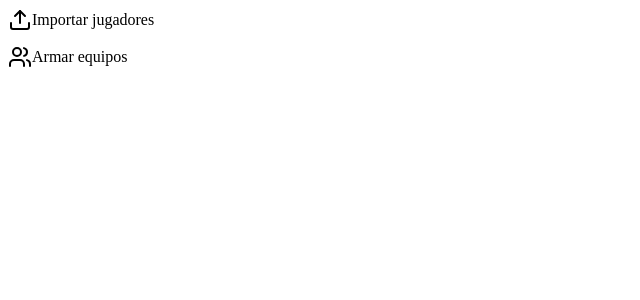
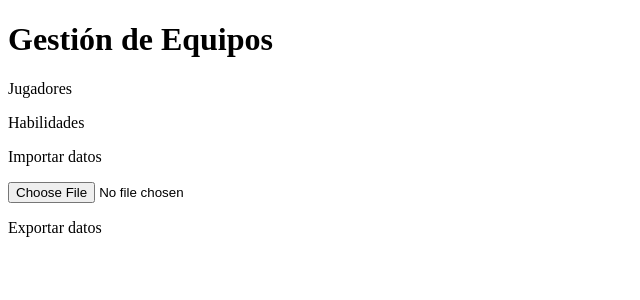
Before and after one commit to bragonip/teams-builder, a React (Vite) app: page / in a window 1280 px wide. Shown: the top 300 px of the page, without its empty margins (0-640 px from the left). Built offline with nearby package versions, Linux system fonts and the light colour scheme.

Commit message:
nueva interface

```diff
--- a/src/App prod.jsx
+++ b/src/App prod.jsx
@@ -215,12 +215,6 @@ const App = () => {
                         </div>
                     </div>
                 )}
-                {Object.keys(skillImportance).length > 0 && (
-                  <SkillImportanceControls
-                    skillImportance={skillImportance}
-                    onImportanceChange={setSkillImportance}
-                  />
-                )}
             </div>
 
 
--- a/src/App.jsx
+++ b/src/App.jsx
@@ -1,255 +1,426 @@
-import React, { useEffect, useState } from 'react';
-import { Upload, Users, Check } from 'lucide-react';
-import Papa from 'papaparse';
-import './App.css';
-import SkillImportanceControls from './components/SkillImportanceControls';
+import React, { useState, useEffect } from 'react';
 
 const App = () => {
-    const [allPlayers, setAllPlayers] = useState([]);
-    const [selectedPlayers, setSelectedPlayers] = useState([]);
-    const [skillImportance, setSkillImportance] = useState({});
-    const [teams, setTeams] = useState({ team1: [], team2: [] });
-    const [error, setError] = useState(null);
+    // Estados para la navegación
+    const [screen, setScreen] = useState('main');
+    const [message, setMessage] = useState('');
 
-    const setAppHeight = () => {
-        const app = document.querySelector('.app');
-        if (app) app.style.height = `${window.innerHeight}px`;
+    // Estados para los datos
+    const [skills, setSkills] = useState({});
+    const [players, setPlayers] = useState([]);
+
+    // Estados para selección actual
+    const [currentPlayer, setCurrentPlayer] = useState(null);
+    const [currentSkill, setCurrentSkill] = useState('');
+
+    // Estados para creación de nuevos elementos
+    const [creatingPlayer, setCreatingPlayer] = useState(false);
+    const [creatingSkill, setCreatingSkill] = useState(false);
+    const [newPlayerName, setNewPlayerName] = useState("");
+    const [newPlayerCategory, setNewPlayerCategory] = useState("");
+    const [newSkillName, setNewSkillName] = useState("");
+
+    // Importar datos desde JSON
+    const importSkillsFromJSON = (jsonString) => {
+        try {
+            // Parsea el JSON a objeto JavaScript
+            const importedSkills = JSON.parse(jsonString);
+
+            // Actualiza el objeto skills
+            setSkills(importedSkills);
+
+            // Actualiza la lista de jugadores
+            const updatedPlayers = updatePlayersList(importedSkills);
+            setPlayers(updatedPlayers);
+
+            setMessage("Datos importados correctamente");
+            return true;
+        } catch (error) {
+            setMessage("Error al importar JSON: " + error.message);
+            return false;
+        }
     };
 
-    const handleFileImport = (event) => {
-        const file = event.target.files[0];
-        if (!file) return;
+    // Actualizar lista de jugadores basado en las habilidades
+    const updatePlayersList = (skillsData = skills) => {
+        // Set para evitar duplicados
+        const uniquePlayers = new Set();
 
-        Papa.parse(file, {
-            header: true,
-            skipEmptyLines: true,
-            complete: (results) => {
-                if (results.data.length <= 1) {
-                    setError("El archivo CSV está vacío o no tiene jugadores");
+        // Recorre todas las habilidades
+        Object.values(skillsData).forEach(playersInSkill => {
+            playersInSkill.forEach(player => {
+                // Usamos JSON.stringify para convertir el objeto en string y poder compararlo
+                uniquePlayers.add(JSON.stringify(player));
+            });
+        });
+
+        // Convierte de nuevo a objetos
+        const updatedPlayers = Array.from(uniquePlayers).map(playerStr => JSON.parse(playerStr));
+        return updatedPlayers;
+    };
+
+    // Agregar un nuevo jugador
+    const addPlayer = () => {
+        if (!newPlayerName || !newPlayerCategory) {
+            setMessage("Nombre y categoría son obligatorios");
             return;
         }
 
-                const columns = Object.keys(results.data[0]);
-                // Fix: Correct filter logic for player columns
-                const playerColumns = columns.filter(col =>
-                    col !== 'Jugador' && col !== 'categoria' && col !== 'Categoria'
+        const newPlayer = { nombre: newPlayerName, categoria: newPlayerCategory };
+
+        // Verifica si el jugador ya existe
+        const playerExists = players.some(
+            player => player.nombre === newPlayerName && player.categoria === newPlayerCategory
         );
 
-                const importanceValues = results.data[0];
-                const importance = {};
-                playerColumns.forEach(col => {
-                    importance[col] = parseFloat(importanceValues[col]) || 1;
-                });
-                setSkillImportance(importance);
-
-                const actualPlayers = results.data.slice(1);
-                setAllPlayers(actualPlayers);
-                setError(null);
-            },
-            error: (error) => {
-                setError("Error al parsear el archivo CSV");
-                console.error("Error al parsear el archivo CSV:", error);
-            }
-        });
-    };
-
-    const togglePlayerSelection = (player) => {
-        setSelectedPlayers(prev =>
-            prev.includes(player)
-                ? prev.filter(p => p !== player)
-                : [...prev, player]
-        );
-    };
-
-    const createTeams = () => {
-        if (selectedPlayers.length < 2) {
-            setError("Selecciona al menos 2 jugadores");
+        if (playerExists) {
+            setMessage("El jugador ya existe");
             return;
         }
 
-        const skillColumns = Object.keys(skillImportance);
+        // Crear copia del estado actual
+        const updatedSkills = { ...skills };
 
-        // Calculate player scores
-        const calculatePlayerScore = (player) => {
-            return skillColumns.reduce((score, col) => {
-                const skillImportanceValue = skillImportance[col];
-                const skillValue = parseFloat(player[col] || 0);
-                return score + (skillValue * skillImportanceValue);
-            }, 0);
+        // Agrega el jugador a cada habilidad (al final)
+        Object.keys(updatedSkills).forEach(skill => {
+            updatedSkills[skill].push(newPlayer);
+        });
+
+        // Actualiza estados
+        setSkills(updatedSkills);
+        setPlayers([...players, newPlayer]);
+        setNewPlayerName("");
+        setNewPlayerCategory("");
+        setCreatingPlayer(false);
+        setMessage("Jugador agregado correctamente");
     };
 
-        // Add scores to all players
-        const playersWithScores = selectedPlayers.map(player => ({
-            ...player,
-            score: calculatePlayerScore(player)
-        }));
+    // Eliminar un jugador
+    const removePlayer = (player) => {
+        if (!player) return;
 
-        // Randomly select first players for each team
-        const team1 = [];
-        const team2 = [];
-        let team1Score = 0;
-        let team2Score = 0;
+        // Crear copia del estado actual
+        const updatedSkills = { ...skills };
 
-        // Random selection for first player in team 1
-        const randomIndex1 = Math.floor(Math.random() * playersWithScores.length);
-        const firstTeam1Player = playersWithScores[randomIndex1];
-        team1.push(firstTeam1Player);
-        team1Score += firstTeam1Player.score;
-
-        // Remove first player from the pool
-        const remainingPlayers = playersWithScores.filter((_, index) => index !== randomIndex1);
-
-        // Random selection for first player in team 2
-        const randomIndex2 = Math.floor(Math.random() * remainingPlayers.length);
-        const firstTeam2Player = remainingPlayers[randomIndex2];
-        team2.push(firstTeam2Player);
-        team2Score += firstTeam2Player.score;
-
-        // Remove second player from the pool
-        const finalRemainingPlayers = remainingPlayers.filter((_, index) => index !== randomIndex2);
-
-        // Group remaining players by category
-        const playersByCategory = {};
-        finalRemainingPlayers.forEach(player => {
-            const category = player.categoria || 'Sin categoria';
-            if (!playersByCategory[category]) {
-                playersByCategory[category] = [];
-            }
-            playersByCategory[category].push(player);
+        // Elimina el jugador de cada habilidad
+        Object.keys(updatedSkills).forEach(skill => {
+            updatedSkills[skill] = updatedSkills[skill].filter(
+                p => !(p.nombre === player.nombre && p.categoria === player.categoria)
+            );
         });
 
-        // Helper function to get the count of a category in a team
-        const getCategoryCount = (team, category) => {
-            return team.filter(player =>
-                (player.categoria || 'Sin categoria') === category
-            ).length;
+        // Actualiza la lista de jugadores
+        const updatedPlayers = players.filter(
+            p => !(p.nombre === player.nombre && p.categoria === player.categoria)
+        );
+
+        // Actualiza estados
+        setSkills(updatedSkills);
+        setPlayers(updatedPlayers);
+        setCurrentPlayer(null);
+        setScreen('players');
+        setMessage("Jugador eliminado correctamente");
     };
 
-        // Distribute remaining players category by category
-        Object.values(playersByCategory).forEach(categoryPlayers => {
-            categoryPlayers.forEach(player => {
-                const category = player.categoria || 'Sin categoria';
-                const team1CategoryCount = getCategoryCount(team1, category);
-                const team2CategoryCount = getCategoryCount(team2, category);
+    // Agregar una nueva habilidad
+    const addSkill = () => {
+        if (!newSkillName) {
+            setMessage("El nombre de la habilidad es obligatorio");
+            return;
+        }
 
-                if (team1CategoryCount <= team2CategoryCount && team1Score <= team2Score) {
-                    team1.push(player);
-                    team1Score += player.score;
-                } else {
-                    team2.push(player);
-                    team2Score += player.score;
+        if (skills[newSkillName]) {
+            setMessage("La habilidad ya existe");
+            return;
+        }
+
+        // Crear copia del estado actual
+        const updatedSkills = { ...skills };
+
+        // Agrega la habilidad con todos los jugadores
+        updatedSkills[newSkillName] = [...players];
+
+        // Actualiza estados
+        setSkills(updatedSkills);
+        setNewSkillName("");
+        setCreatingSkill(false);
+        setMessage("Habilidad agregada correctamente");
+    };
+
+    // Eliminar una habilidad
+    const removeSkill = (skillName) => {
+        if (!skillName) return;
+
+        if (!skills[skillName]) {
+            setMessage("Habilidad no encontrada");
+            return;
+        }
+
+        // Crear copia del estado actual
+        const updatedSkills = { ...skills };
+
+        // Elimina la habilidad
+        delete updatedSkills[skillName];
+
+        // Actualiza estados
+        setSkills(updatedSkills);
+        setCurrentSkill('');
+        setScreen('skills');
+        setMessage("Habilidad eliminada correctamente");
+    };
+
+    // Exportar a JSON
+    const exportSkillsToJSON = () => {
+        try {
+            const jsonData = JSON.stringify(skills, null, 2);
+            // En un caso real, aquí podrías usar la API de descarga del navegador
+            // o una librería como FileSaver.js para guardar el archivo
+            console.log(jsonData); // Por ahora solo lo mostramos en consola
+            setMessage("Datos exportados correctamente (revisa la consola)");
+            return jsonData;
+        } catch (error) {
+            setMessage("Error al exportar: " + error.message);
+            return null;
+        }
+    };
+
+    // Obtener posición del jugador en una habilidad (para mostrar su nivel)
+    const getPlayerRankInSkill = (player, skillName) => {
+        if (!skills[skillName]) return -1;
+
+        return skills[skillName].findIndex(
+            p => p.nombre === player.nombre && p.categoria === player.categoria
+        ) + 1; // +1 para mostrar posición desde 1 en lugar de desde 0
+    };
+
+    // Obtener habilidades de un jugador con su ranking
+    const getPlayerSkills = (player) => {
+        if (!player) return {};
+
+        const playerSkills = {};
+
+        Object.keys(skills).forEach(skillName => {
+            const rank = getPlayerRankInSkill(player, skillName);
+            if (rank > 0) {
+                playerSkills[skillName] = rank;
             }
         });
-        });
 
-        setTeams({ team1, team2 });
+        return playerSkills;
     };
 
-    const copyAllTeamsToClipboard = () => {
-        const team1Players = teams.team1.map(player =>
-            `Equipo 1: ${player.Jugador} (${player.categoria || player.Categoria || 'Sin categoria'})`
-        );
-        const team2Players = teams.team2.map(player =>
-            `Equipo 2: ${player.Jugador} (${player.categoria || player.Categoria || 'Sin categoria'})`
-        );
-        const allTeamPlayers = [...team1Players, ...team2Players].join('\n');
-
-        navigator.clipboard.writeText(allTeamPlayers)
-            .then(() => alert(`Todos los jugadores copiados al portapapeles`))
-            .catch(err => console.error('Error al copiar:', err));
+    // Manejar el cambio de pantalla
+    const handleSetScreen = (newScreen, data = null) => {
+        if (newScreen === 'player' && data) {
+            setCurrentPlayer(data);
+        } else if (newScreen === 'skill' && data) {
+            setCurrentSkill(data);
+        }
+        setScreen(newScreen);
     };
 
-    useEffect(() => {
-        setAppHeight();
-        window.addEventListener('resize', setAppHeight);
-        return () => window.removeEventListener('resize', setAppHeight);
-    }, []);
+    // Importar archivo JSON
+    const handleFileImport = (event) => {
+        const file = event.target.files[0];
+        if (file) {
+            const reader = new FileReader();
+            reader.onload = (e) => {
+                const content = e.target.result;
+                importSkillsFromJSON(content);
+            };
+            reader.readAsText(file);
+        }
+    };
 
     return (
         <div className='app'>
-            <div className='notification'>
-                {error && <p className="error-message">{error}</p>}
-                {allPlayers.length > 0 && (
-                    <p>Jugadores en lista: {allPlayers.length}</p>
+            <div className='main_screen'>
+                {message && (
+                    <div className="message">
+                        <p>{message}</p>
+                        <button onClick={() => setMessage('')}>×</button>
+                    </div>
                 )}
-                {selectedPlayers.length > 0 && (
-                    <p>Jugadores seleccionados: {selectedPlayers.length}</p>
+
+                {/* Pantalla Principal */}
+                {screen === 'main' && (
+                    <div>
+                        <h1>Gestión de Equipos</h1>
+                        <div className='option' onClick={() => handleSetScreen('players')}>
+                            <p>Jugadores</p>
+                        </div>
+                        <div className='option' onClick={() => handleSetScreen('skills')}>
+                            <p>Habilidades</p>
+                        </div>
+                        <div className='import'>
+                            <p>Importar datos</p>
+                            <input
+                                type="file"
+                                accept=".json"
+                                onChange={handleFileImport}
+                            />
+                        </div>
+                        <div className='export' onClick={exportSkillsToJSON}>
+                            <p>Exportar datos</p>
+                        </div>
+                    </div>
                 )}
+
+                {/* Pantalla de Jugadores */}
+                {screen === 'players' && (
+                    <div>
+                        <h2>Jugadores</h2>
+                        <div className='back-button' onClick={() => handleSetScreen('main')}>
+                            <p>Volver</p>
                         </div>
 
-            <div className='content'>
-                {allPlayers.length > 0 && (
-                    <div className="player-selection">
-                        <h3>Seleccionar Jugadores</h3>
-                        {allPlayers.map((player, index) => (
+                        {!creatingPlayer ? (
+                            <div className='create-button' onClick={() => setCreatingPlayer(true)}>
+                                <p>Crear jugador</p>
+                            </div>
+                        ) : (
+                            <div className='create-form'>
+                                <input
+                                    type="text"
+                                    placeholder="Nombre"
+                                    value={newPlayerName}
+                                    onChange={(e) => setNewPlayerName(e.target.value)}
+                                />
+                                <input
+                                    type="text"
+                                    placeholder="Categoría"
+                                    value={newPlayerCategory}
+                                    onChange={(e) => setNewPlayerCategory(e.target.value)}
+                                />
+                                <div className='button-row'>
+                                    <button onClick={addPlayer}>Guardar</button>
+                                    <button onClick={() => {
+                                        setCreatingPlayer(false);
+                                        setNewPlayerName("");
+                                        setNewPlayerCategory("");
+                                    }}>Cancelar</button>
+                                </div>
+                            </div>
+                        )}
+
+                        <p>{players.length} jugadores</p>
+                        <div className="players-list">
+                            {players.map((player, index) => (
                                 <div
                                     key={index}
-                                onClick={() => togglePlayerSelection(player)}
-                                className={`player-item ${selectedPlayers.includes(player) ? 'selected' : ''}`}
+                                    onClick={() => handleSetScreen('player', player)}
+                                    className="player-item"
                                 >
-                                {selectedPlayers.includes(player) && <Check size={20} />}
-                                {player.Jugador}
+                                    <p>{player.nombre} ({player.categoria})</p>
                                 </div>
                             ))}
                         </div>
+                    </div>
                 )}
 
-                {teams.team1.length > 0 && (
-                    <div className="teams-container">
-                        <div className="team">
-                            <h3>Equipo 1</h3>
-                            {teams.team1.map((player, index) => (
-                                <p key={index}>
-                                    {player.Jugador}
-                                </p>
+                {/* Pantalla de Jugador Individual */}
+                {screen === 'player' && currentPlayer && (
+                    <div>
+                        <h2>Jugador: {currentPlayer.nombre}</h2>
+                        <p>Categoría: {currentPlayer.categoria}</p>
+
+                        <div className='back-button' onClick={() => handleSetScreen('players')}>
+                            <p>Volver</p>
+                        </div>
+
+                        <div className='delete-button' onClick={() => removePlayer(currentPlayer)}>
+                            <p>Eliminar jugador</p>
+                        </div>
+
+                        <h3>Habilidades</h3>
+                        <div className="skills-list">
+                            {Object.entries(getPlayerSkills(currentPlayer)).map(([skill, rank], index) => (
+                                <div
+                                    key={index}
+                                    onClick={() => handleSetScreen('skill', skill)}
+                                    className="skill-item"
+                                >
+                                    <p>{skill}: Posición {rank}</p>
+                                </div>
                             ))}
                         </div>
+                    </div>
+                )}
 
-                        <div className="team">
-                            <h3>Equipo 2</h3>
-                            {teams.team2.map((player, index) => (
-                                <p key={index}>
-                                    {player.Jugador}
-                                </p>
+                {/* Pantalla de Habilidades */}
+                {screen === 'skills' && (
+                    <div>
+                        <h2>Habilidades</h2>
+                        <div className='back-button' onClick={() => handleSetScreen('main')}>
+                            <p>Volver</p>
+                        </div>
+
+                        {!creatingSkill ? (
+                            <div className='create-button' onClick={() => setCreatingSkill(true)}>
+                                <p>Crear habilidad</p>
+                            </div>
+                        ) : (
+                            <div className='create-form'>
+                                <input
+                                    type="text"
+                                    placeholder="Nombre de la habilidad"
+                                    value={newSkillName}
+                                    onChange={(e) => setNewSkillName(e.target.value)}
+                                />
+                                <div className='button-row'>
+                                    <button onClick={addSkill}>Guardar</button>
+                                    <button onClick={() => {
+                                        setCreatingSkill(false);
+                                        setNewSkillName("");
+                                    }}>Cancelar</button>
+                                </div>
+                            </div>
+                        )}
+
+                        <p>{Object.keys(skills).length} habilidades</p>
+                        <div className="skills-list">
+                            {Object.keys(skills).map((skill, index) => (
+                                <div
+                                    key={index}
+                                    onClick={() => handleSetScreen('skill', skill)}
+                                    className="skill-item"
+                                >
+                                    <p>{skill}</p>
+                                </div>
+                            ))}
+                        </div>
+                    </div>
+                )}
+
+                {/* Pantalla de Habilidad Individual */}
+                {screen === 'skill' && currentSkill && skills[currentSkill] && (
+                    <div>
+                        <h2>Habilidad: {currentSkill}</h2>
+
+                        <div className='back-button' onClick={() => handleSetScreen('skills')}>
+                            <p>Volver</p>
+                        </div>
+
+                        <div className='delete-button' onClick={() => removeSkill(currentSkill)}>
+                            <p>Eliminar habilidad</p>
+                        </div>
+
+                        <h3>Ranking de jugadores</h3>
+                        <div className="players-list ranked">
+                            {skills[currentSkill].map((player, index) => (
+                                <div
+                                    key={index}
+                                    onClick={() => handleSetScreen('player', player)}
+                                    className="player-item"
+                                >
+                                    <span className="rank">{index + 1}</span>
+                                    <p>{player.nombre} ({player.categoria})</p>
+                                </div>
                             ))}
                         </div>
                     </div>
                 )}
             </div>
-
-
-            <div className='options'>
-                <div className='csv_handler'>
-                    <input
-                        type="file"
-                        accept=".csv"
-                        onChange={handleFileImport}
-                        id="fileInput"
-                        className="file-input"
-                    />
-                    <label htmlFor="fileInput" className="file-label">
-                        <Upload className="mr-2" /> Importar jugadores
-                    </label>
-                </div>
-                <div
-                    onClick={createTeams}
-                    className="create-teams-btn"
-                >
-                    <Users className="mr-2" />
-                    <p>Armar equipos</p>
-                </div>
-            </div>
-
-            {teams.team1.length > 0 && (
-                <div className="copy-teams-container">
-                    <button
-                        onClick={copyAllTeamsToClipboard}
-                        className="copy-teams-btn"
-                    >
-                        Copiar Todos los Jugadores
-                    </button>
-                </div>
-            )}
         </div>
     );
 };
```
Also changed, not shown: src/App new.jsx (+26 -29 lines). Lines whose indentation alone changed are shown as unchanged.
